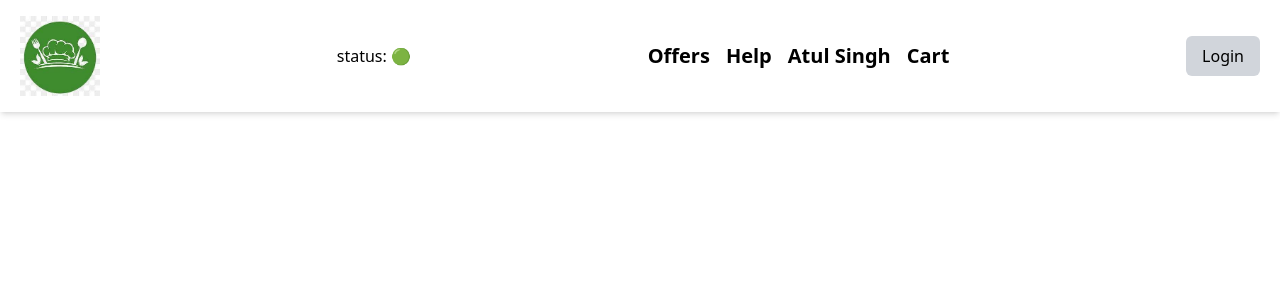
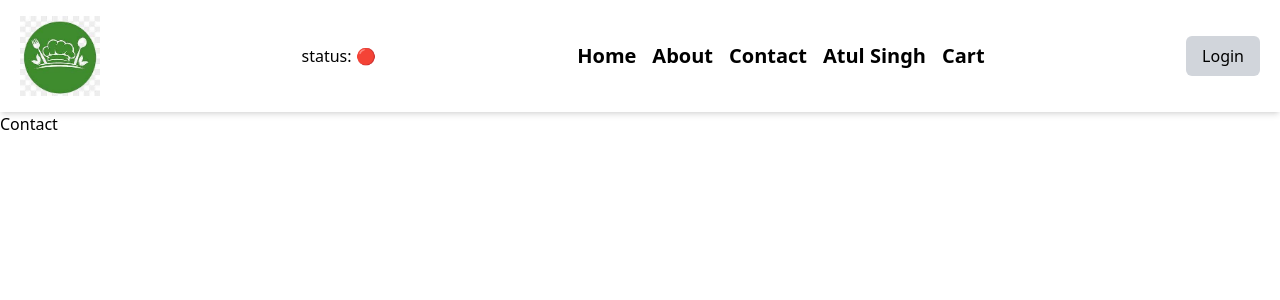
Before and after one commit to AtulSinghAtul/FoodAddaApp, a React (Vite) app: page /contact in a window 1280 px wide. Shown: the top 300 px of the page. Built offline with nearby package versions, Linux system fonts and the light colour scheme.

Commit message:
buld useOnline hook to check user is onlinr or offline

```diff
--- a/src/App.js
+++ b/src/App.js
@@ -2,6 +2,8 @@ import Body from "./components/Body";
 import Header from "./components/Header";
 import { Route, Routes } from "react-router-dom";
 import ResList from "./components/ResList";
+import Contact from "./components/Contact";
+import About from "./components/About";
 
 const App = () => {
   return (
@@ -9,6 +11,9 @@ const App = () => {
       <Header />
       <Routes>
         <Route path="/" element={<Body />} />
+        <Route path={"/about"} element={<About />} />
+        <Route path={"/contact"} element={<Contact />} />
+
         <Route path={"/reslist/:resId"} element={<ResList />} />
       </Routes>
     </div>
--- /dev/null
+++ b/src/components/About.js
@@ -0,0 +1,7 @@
+import React from "react";
+
+const About = () => {
+  return <div>About</div>;
+};
+
+export default About;
--- /dev/null
+++ b/src/components/Contact.js
@@ -0,0 +1,7 @@
+import React from "react";
+
+const Contact = () => {
+  return <div>Contact</div>;
+};
+
+export default Contact;
--- a/src/components/Header.js
+++ b/src/components/Header.js
@@ -1,8 +1,11 @@
 import React, { useState } from "react";
 import { Link } from "react-router-dom";
+import useOnline from "../hooks/useOnline";
 
 const Header = () => {
-  const [online, setOnline] = useState("🟢");
+  // const [online, setOnline] = useState("🟢");
+  const online = useOnline();
+  console.log(online);
   const [login, setLogin] = useState(true);
 
   return (
@@ -18,11 +21,18 @@ const Header = () => {
           </Link>
         </div>
 
-        <div>status: {online}</div>
+        <div>status: {online ? "🟢" : "🔴"}</div>
 
         <ul className="flex justify-between items-center gap-4 text-xl font-semibold">
-          <li>Offers</li>
-          <li>Help</li>
+          <li>
+            <Link to="/">Home</Link>
+          </li>
+          <li>
+            <Link to="/about">About</Link>
+          </li>
+          <li>
+            <Link to="/contact">Contact</Link>
+          </li>
           <li>Atul Singh</li>
           <li>Cart</li>
         </ul>
--- a/src/components/ResList.js
+++ b/src/components/ResList.js
@@ -3,6 +3,7 @@ import { RES_LIST_URL } from "../utility/constant";
 import useFetchlist from "../hooks/useFetchlist";
 import { useSelector } from "react-redux";
 import ResListCard from "./ResListCard";
+import Shimmer from "./Shimmer";
 
 const ResList = () => {
   // const [data, setData] = useState();
@@ -11,13 +12,18 @@ const ResList = () => {
 
   const resList = useSelector((store) => store?.app?.resListData);
 
-  console.log("res list");
+  console.log(resList);
   return resList === null ? (
-    <h1>Loading...</h1>
+    <Shimmer />
   ) : (
-    <div className=" mt-8">
+    <div className=" mt-8  flex flex-col justify-center items-center ">
+      <h1 className="text-2xl font-bold">{resList[0]?.card?.card?.text}</h1>
       {resList[5]?.groupedCard?.cardGroupMap?.REGULAR?.cards?.map((card) => (
-        <ResListCard key={card?.card?.card?.title} resListCard={card} />
+        <ResListCard
+          key={card?.card?.card?.title}
+          resListCard={card}
+          resName={resList[0]?.card?.card?.text}
+        />
       ))}
     </div>
   );
--- a/src/components/ResListCard.js
+++ b/src/components/ResListCard.js
@@ -1,17 +1,17 @@
 import React from "react";
 import ItemsList from "./ItemsList";
 
-const ResListCard = ({ resListCard }) => {
+const ResListCard = ({ resListCard, resName }) => {
   const { title, itemCards, categories } = resListCard?.card?.card;
-  // const {itemCards}=
+
   console.log(resListCard);
   return (
-    <div className="flex justify-center items-center">
+    <div className="w-7/12">
       {title && (
-        <div className="flex flex-col justify-center items-start w-7/12">
-          <h1 className="text-3xl font-bold text-gray-800 mt-10 mb-4">
+        <div className=" ">
+          <h2 className="text-xl font-semibold text-gray-800 mt-10 mb-4">
             {title} ({itemCards?.length || categories?.length})
-          </h1>
+          </h2>
           {itemCards?.map((item) => (
             <div className="flex justify-center items-center border border-t-2 mt-4">
               {" "}
--- /dev/null
+++ b/src/hooks/useOnline.js
@@ -0,0 +1,23 @@
+import React, { useState } from "react";
+
+const useOnline = () => {
+  const [online, setOnline] = useState(false);
+  console.log("befor", online);
+
+  window.addEventListener("load", () => {
+    setOnline(navigator.onLine);
+  });
+
+  window.addEventListener("online", () => {
+    setOnline(true);
+  });
+  window.addEventListener("offline", () => {
+    setOnline(false);
+  });
+
+  console.log("after", online);
+
+  return online;
+};
+
+export default useOnline;
```
